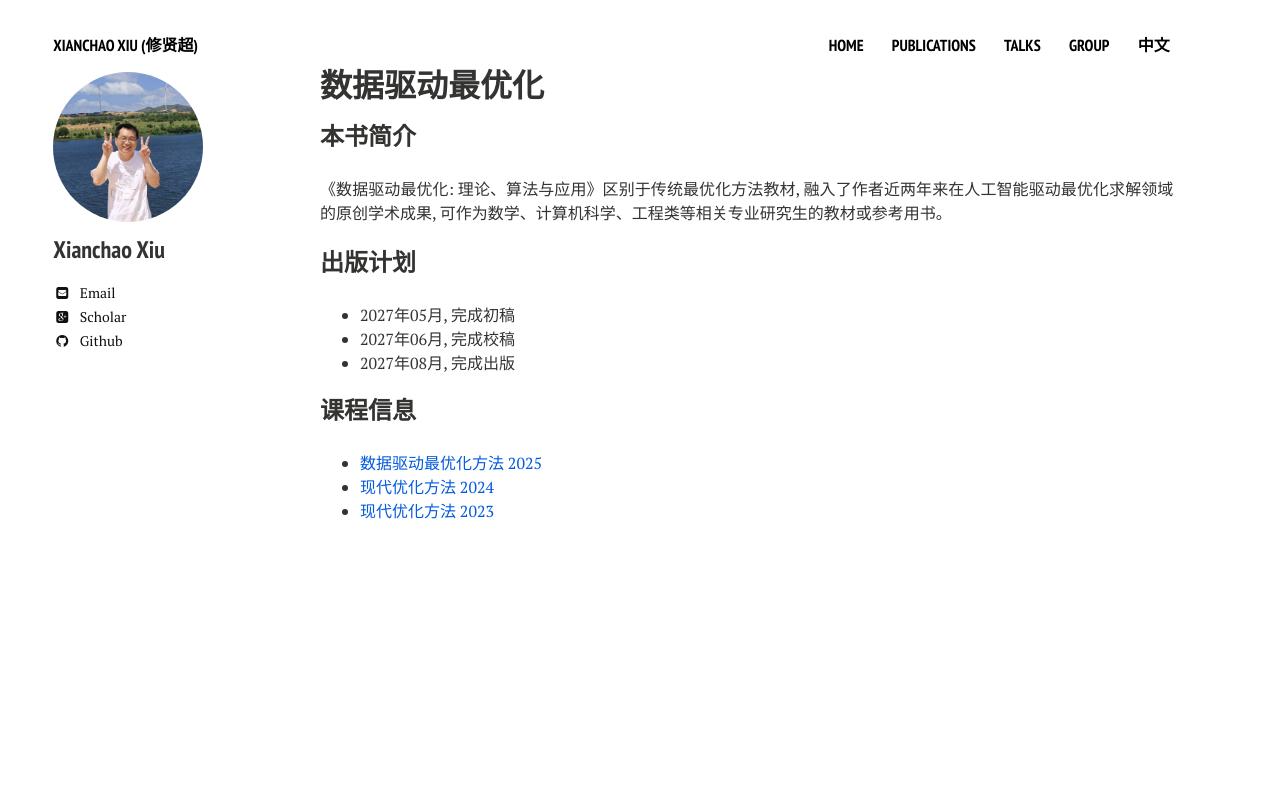
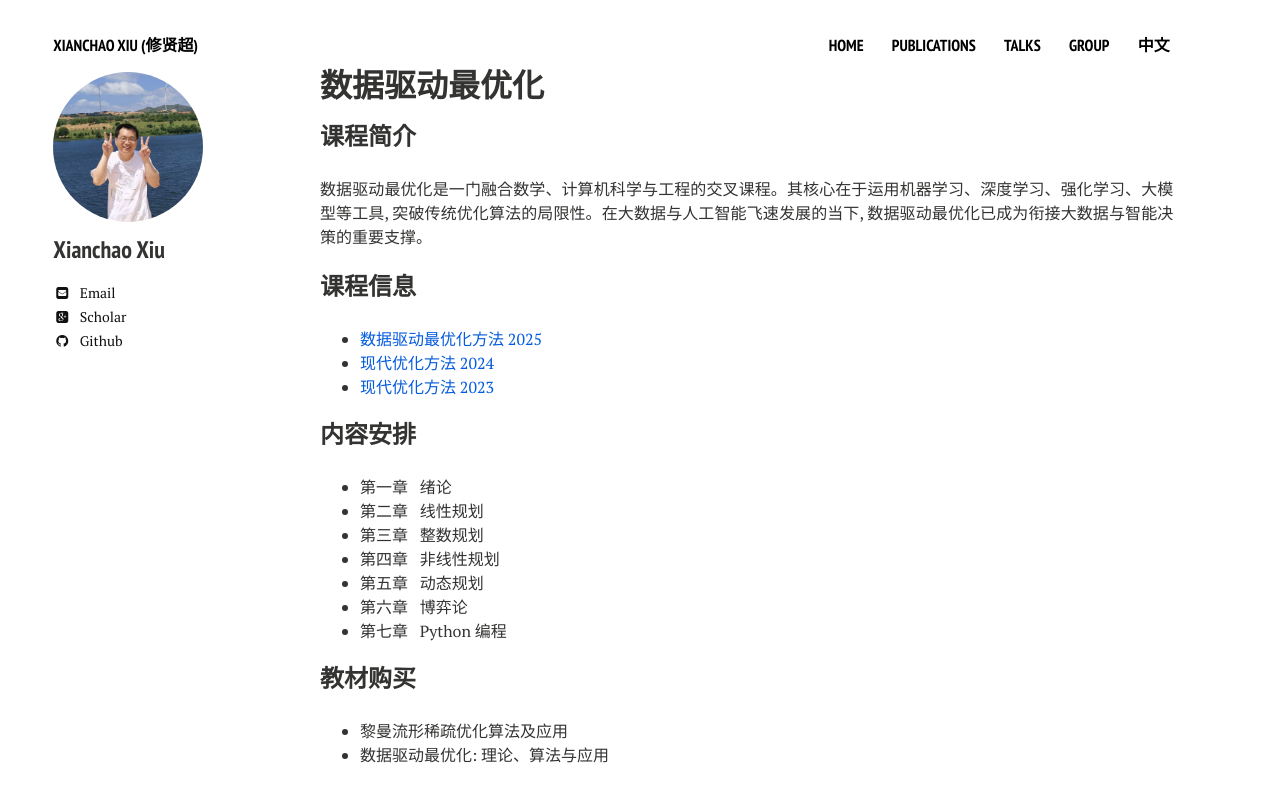
Before and after one commit to xianchaoxiu/xianchaoxiu.github.io, a Jekyll site: the page built from chinese/course/OPT/index.md, in a window 1280 px wide. Shown: the top 802 px of the page. Built offline with Jekyll 4.4.1, drawn with Linux system fonts in a browser that asks for light colours; nearby versions of some CDN libraries.

Commit message:
Update index.md

```diff
--- a/chinese/course/OPT/index.md
+++ b/chinese/course/OPT/index.md
@@ -6,18 +6,27 @@ share: false
 ---
 
 
-### 本书简介
-《数据驱动最优化: 理论、算法与应用》区别于传统最优化方法教材, 融入了作者近两年来在人工智能驱动最优化求解领域的原创学术成果, 可作为数学、计算机科学、工程类等相关专业研究生的教材或参考用书。
+### 课程简介
 
-
-### 出版计划
-* 2027年05月, 完成初稿 <br>
-* 2027年06月, 完成校稿 <br>
-* 2027年08月, 完成出版 <br>
-
+数据驱动最优化是一门融合数学、计算机科学与工程的交叉课程。其核心在于运用机器学习、深度学习、强化学习、大模型等工具, 突破传统优化算法的局限性。在大数据与人工智能飞速发展的当下, 数据驱动最优化已成为衔接大数据与智能决策的重要支撑。
 
 
 ### 课程信息
 * <a href="https://xianchaoxiu.github.io/chinese/course/OPT/2025" class="textlink" target="_blank"> 数据驱动最优化方法 2025 </a><br>
 * <a href="https://xianchaoxiu.github.io/chinese/course/OPT/2024" class="textlink" target="_blank"> 现代优化方法 2024 </a><br>
 * <a href="https://xianchaoxiu.github.io/chinese/course/OPT/2023" class="textlink" target="_blank"> 现代优化方法 2023 </a><br>
+
+
+### 内容安排
+* 第一章 &nbsp;  绪论<br>
+* 第二章 &nbsp;  线性规划<br>
+* 第三章 &nbsp;  整数规划<br>
+* 第四章 &nbsp;  非线性规划<br>
+* 第五章 &nbsp;  动态规划<br>
+* 第六章 &nbsp;  博弈论<br>
+* 第七章 &nbsp;  Python 编程<br>
+
+
+### 教材购买
+* 黎曼流形稀疏优化算法及应用<br>
+* 数据驱动最优化: 理论、算法与应用 <br>
```
